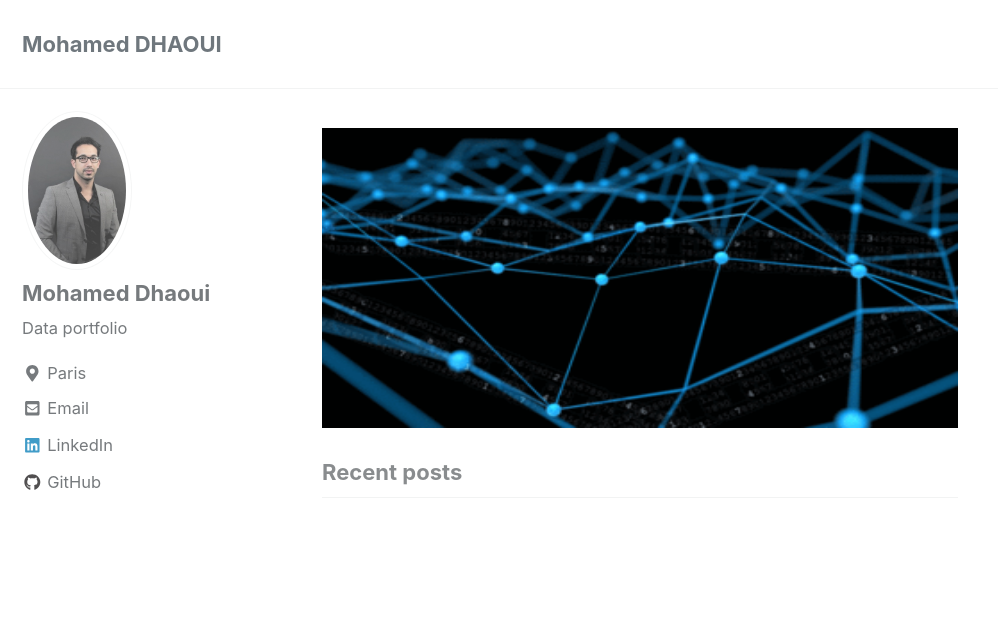
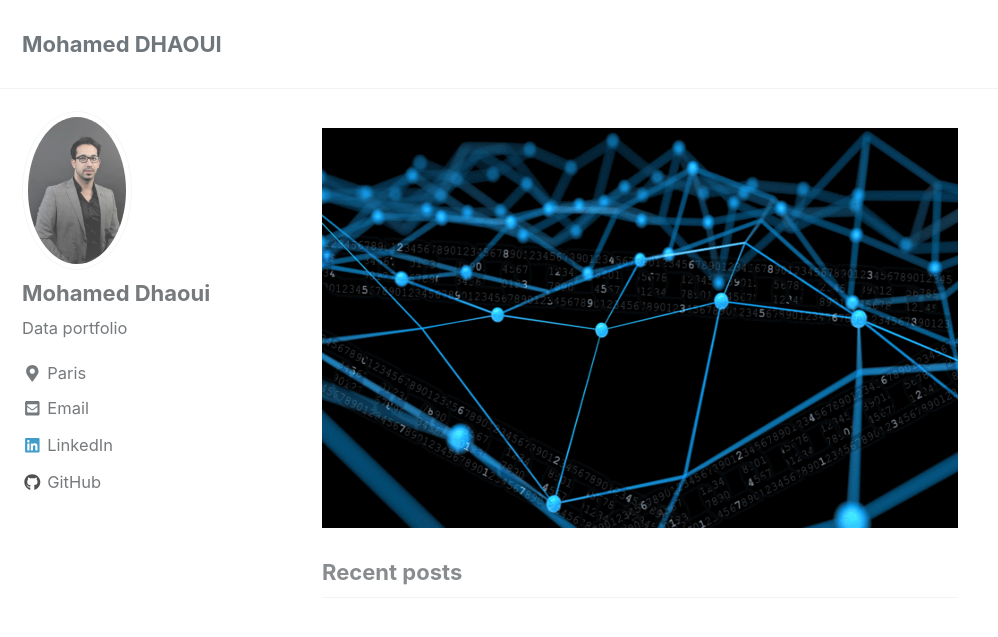
Before and after one commit to mohameddhaoui/mohameddhaoui.github.io, a Jekyll site: the page built from index.html, in a window 1280 px wide and 900 px high. Shown: the top 637 px of the window, without its empty margins (0-998 px from the left). Built offline with Jekyll 4.4.1, drawn with Linux system fonts in a browser that asks for light colours; cached includes are drawn as plain includes; the list of posts is cut into pages by our own code.

Commit message:
Update index.html

```diff
--- a/index.html
+++ b/index.html
@@ -5,6 +5,6 @@ author_profile: true
  # image: "/images/back_2.gif"
 ---
 <div>
-  <img src="/images/back_2.gif" alt="Flowers in Chania"  style="width:2000px;height:300px;">
+  <img src="/images/back.gif" alt="Flowers in Chania"  style="width:3000px;height:400px;">
 
 </div>
```
